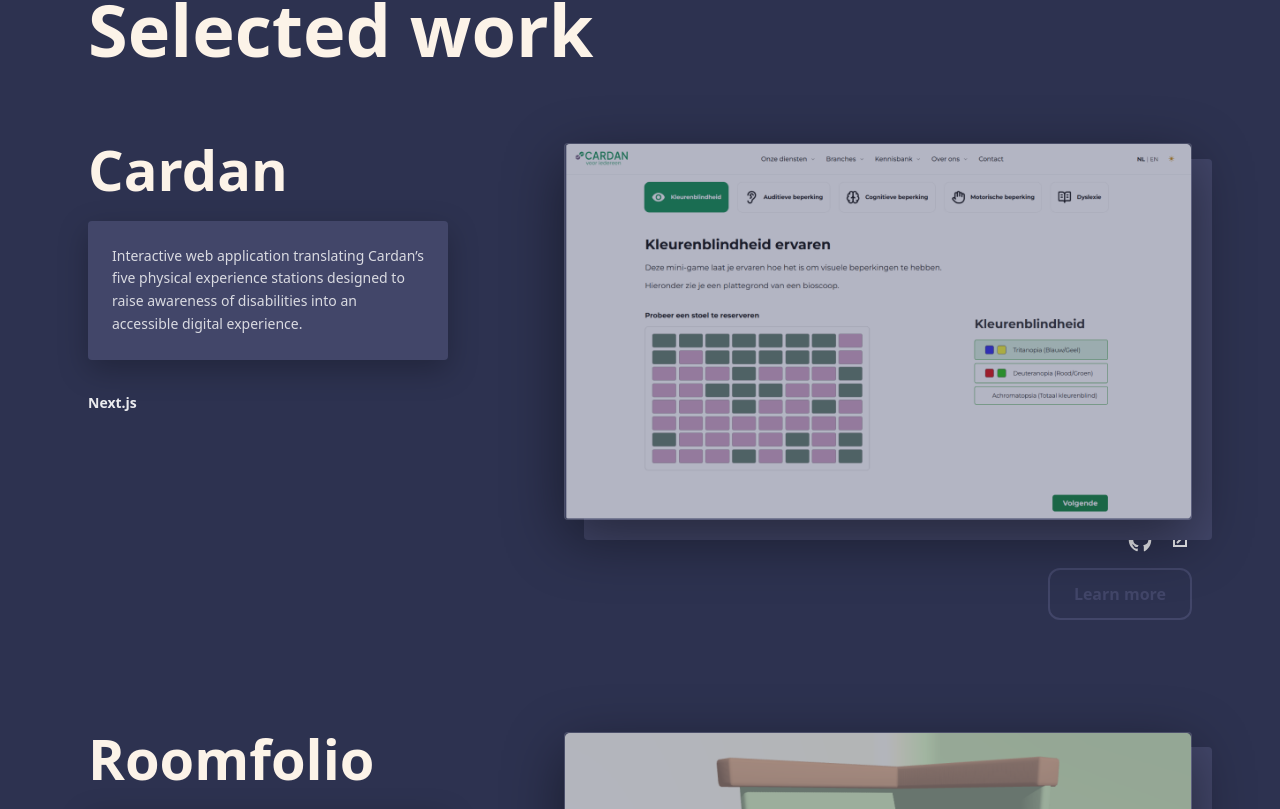
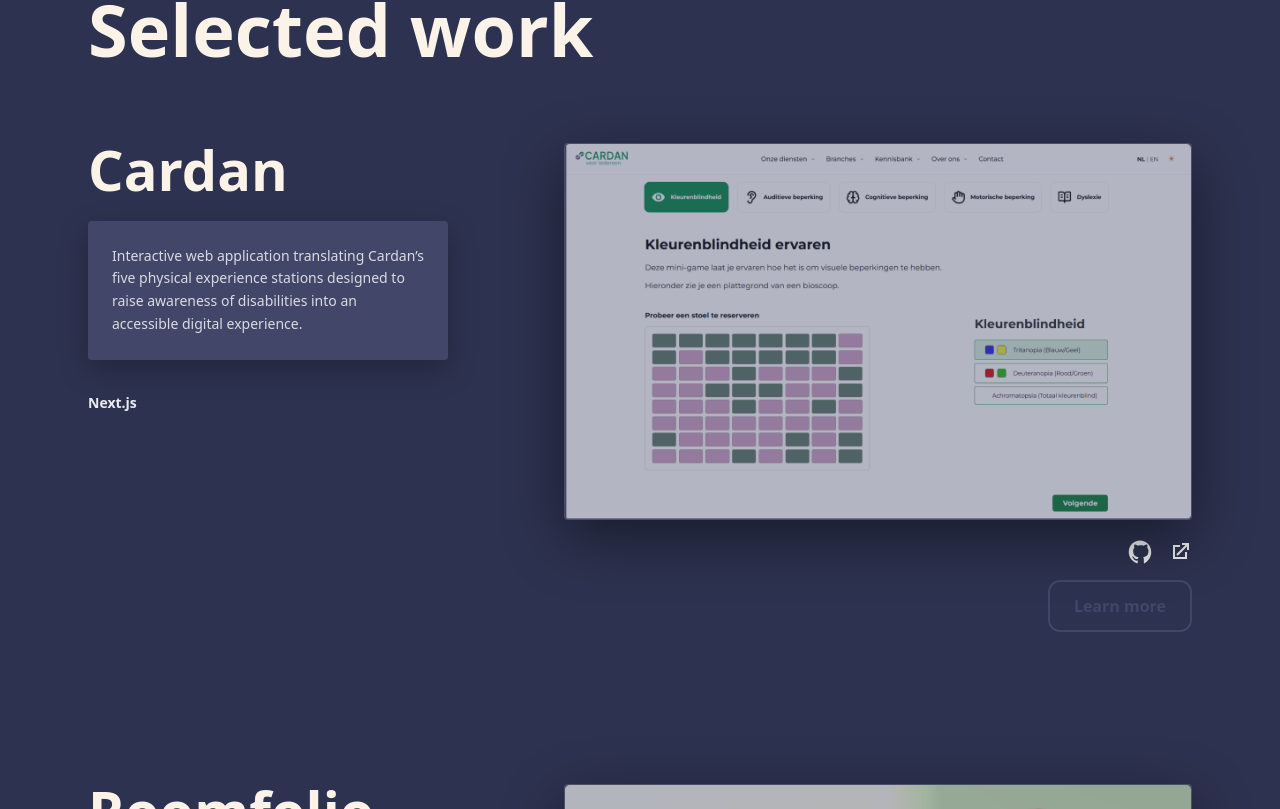
Before and after one commit to Muurthe/showcase-portfoliov2, a Next.js app: page / in a window 1280 px wide. Shown: the part 1751-2560 px from the top of the page. Built offline with nearby package versions, Linux system fonts and the light colour scheme.

Commit message:
fix: overlapping block and githubicon

```diff
--- a/src/components/sections/Work.tsx
+++ b/src/components/sections/Work.tsx
@@ -92,12 +92,9 @@
             </div>
 
             {/* Right column */}
-            <div className="relative">
-              {/* Offset block behind image */}
-              <div className="absolute bottom-20 left-5 h-[80%] w-full rounded-sm bg-[rgb(var(--surface))]" />
-
+            <div className="relative pb-10">
               {/* Image */}
-              <div className="relative overflow-hidden rounded-sm border border-white/10 bg-white/5 shadow-[0_18px_60px_rgba(0,0,0,0.45)]">
+              <div className="relative rounded-sm border border-white/10 bg-white/5 shadow-[0_18px_60px_rgba(0,0,0,0.45)]">
                 <Image
                   src={p.imageSrc}
                   alt={p.imageAlt}
@@ -109,7 +106,7 @@
               </div>
 
               {/* Bottom-right actions */}
-              <div className="mt-2 flex items-center justify-end gap-4">
+              <div className="mt-5 flex items-center justify-end gap-4">
                 {p.githubUrl && (
                   <a
                     href={p.githubUrl}
```
